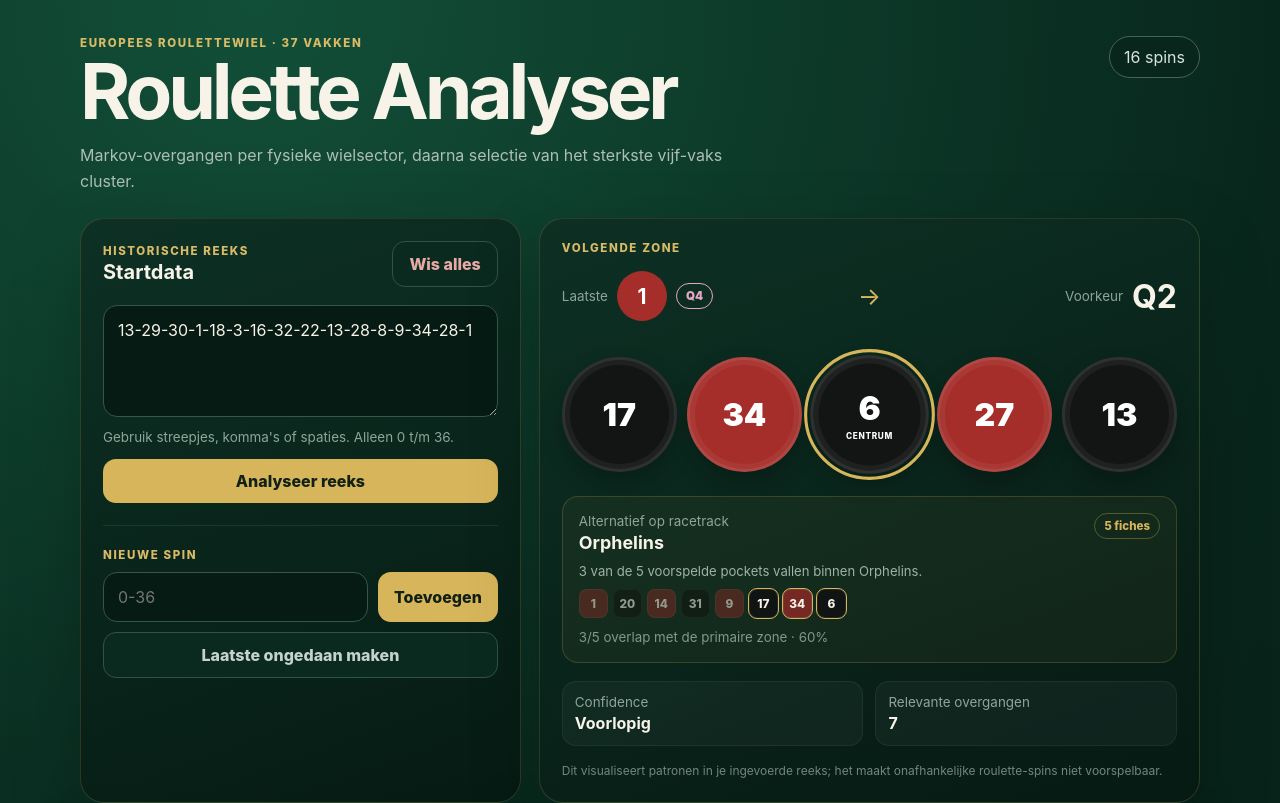
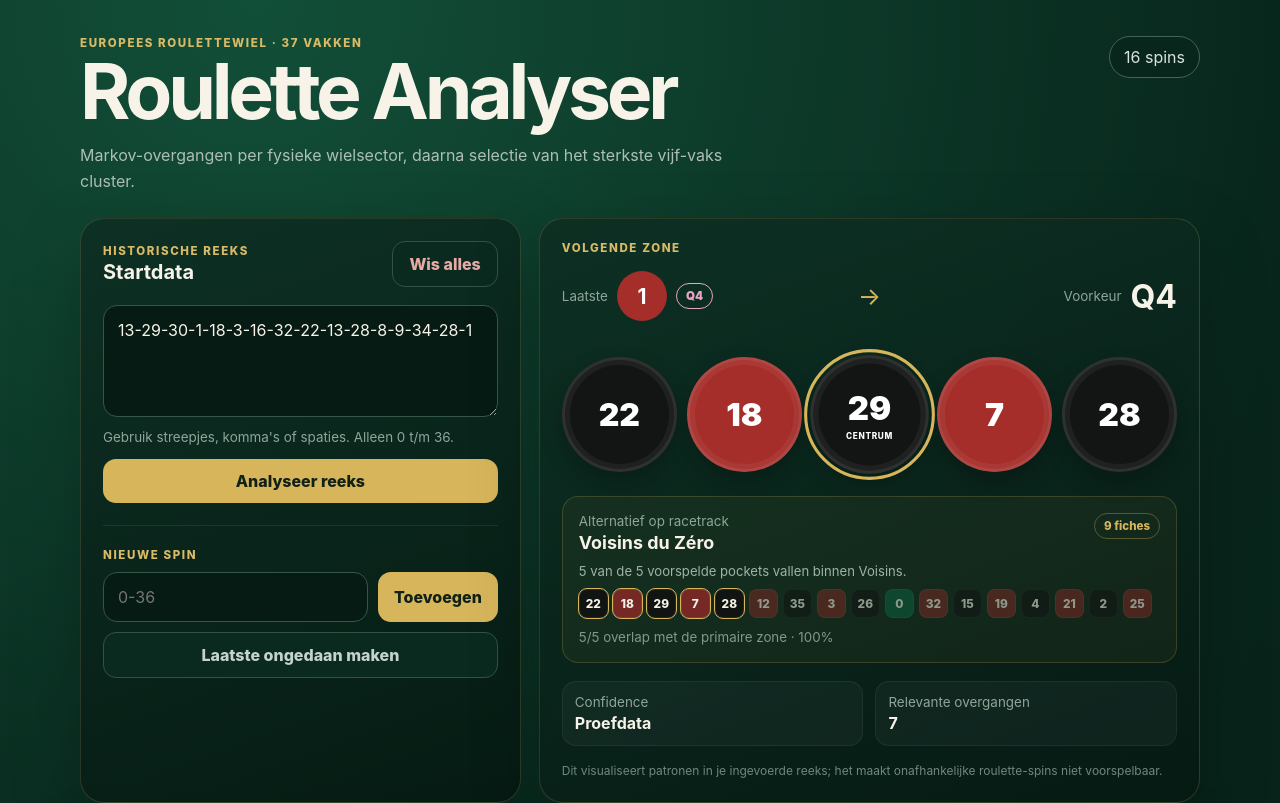
Before and after one commit to rvanheel/roulette-analyser, a Vue app: page / in a window 1280 px wide. Shown: the top 803 px of the page. Built offline with nearby package versions, Linux system fonts and the light colour scheme.

Commit message:
Add circular bias model lab

```diff
--- a/src/roulette.ts
+++ b/src/roulette.ts
@@ -1,5 +1,6 @@
 export type Sector = 'Q1' | 'Q2' | 'Q3' | 'Q4'
 export type RacetrackBetName = 'Voisins du Zéro' | 'Tiers du Cylindre' | 'Orphelins' | 'Jeu Zéro'
+export type ModelId = 'circular' | 'quadrant' | 'offset'
 
 export const WHEEL = [0,32,15,19,4,21,2,25,17,34,6,27,13,36,11,30,8,23,10,5,24,16,33,1,20,14,31,9,22,18,29,7,28,12,35,3,26] as const
 
@@ -10,6 +11,25 @@ export const SECTORS: Record<Sector, readonly number[]> = {
   Q4: [1,20,14,31,9,22,18,29,7,28],
 }
 
+export const MODEL_META: Record<ModelId, { name: string; shortName: string; description: string; recommended?: boolean }> = {
+  circular: {
+    name: 'Circular Bias',
+    shortName: 'Circular',
+    description: 'Zoekt een persistente fysieke hotspot op het echte wiel, zonder kunstmatige kwadrantgrenzen.',
+    recommended: true,
+  },
+  quadrant: {
+    name: 'Quadrant Markov',
+    shortName: 'Kwadrant',
+    description: 'Het oorspronkelijke model: leert welke vaste wielkwadranten historisch op elkaar volgen.',
+  },
+  offset: {
+    name: 'Relative Offset',
+    shortName: 'Offset',
+    description: 'Experimenteel: leert terugkerende fysieke afstanden tussen opeenvolgende uitkomsten.',
+  },
+}
+
 export const RACETRACK_BETS: Record<RacetrackBetName, { numbers: readonly number[]; chips: number; shortName: string }> = {
   'Voisins du Zéro': { numbers: [22,18,29,7,28,12,35,3,26,0,32,15,19,4,21,2,25], chips: 9, shortName: 'Voisins' },
   'Tiers du Cylindre': { numbers: [27,13,36,11,30,8,23,10,5,24,16,33], chips: 6, shortName: 'Tiers' },
@@ -18,7 +38,7 @@ export const RACETRACK_BETS: Record<RacetrackBetName, { numbers: readonly number
 }
 
 export const RANDOM_FIVE_HIT_RATE = 5 / 37 * 100
-
+const KERNEL: Record<number, number> = { [-2]: .06, [-1]: .24, 0: .40, 1: .24, 2: .06 }
 const entries = Object.entries(SECTORS) as [Sector, readonly number[]][]
 
 export const sectorOf = (n: number): Sector => {
@@ -35,13 +55,16 @@ export const parseNumbers = (input: string): number[] => {
 }
 
 const indexOf = (n: number) => WHEEL.indexOf(n as (typeof WHEEL)[number])
+const wrap = (i: number) => (i + WHEEL.length) % WHEEL.length
 
 export const clusterAround = (center: number) => {
   const i = indexOf(center)
-  return [-2,-1,0,1,2].map(d => WHEEL[(i + d + WHEEL.length) % WHEEL.length])
+  return [-2,-1,0,1,2].map(d => WHEEL[wrap(i + d)])
 }
 
-const confidence = (n: number) => n < 3 ? 'Zeer zwak' : n <= 5 ? 'Zwak' : n <= 10 ? 'Voorlopig' : n <= 20 ? 'Redelijk patroon' : 'Sterker patroon'
+const evidenceLabel = (n: number) => n < 30 ? 'Proefdata' : n < 100 ? 'Zwak' : n < 300 ? 'Voorlopig' : 'Bruikbaar signaal'
+const transitionConfidence = (n: number) => n < 3 ? 'Zeer zwak' : n <= 5 ? 'Zwak' : n <= 10 ? 'Voorlopig' : n <= 20 ? 'Redelijk patroon' : 'Sterker patroon'
+const posteriorFiveRate = (hits: number, observations: number) => (hits + 5) / (observations + 37) * 100
 
 export interface SectorStat { sector: Sector; count: number; percentage: number }
 export interface RacetrackRecommendation {
@@ -56,12 +79,19 @@ export interface RacetrackRecommendation {
 }
 
 export interface Prediction {
+  modelId: ModelId
+  modelName: string
+  modelDescription: string
   currentNumber: number
   currentSector: Sector
   predictedSector: Sector
   sectorStats: SectorStat[]
   relevantTransitions: number
   confidence: string
+  sampleSize: number
+  estimatedProbability: number
+  baselineProbability: number
+  probabilityDelta: number
   center: number
   numbers: number[]
   alternative: RacetrackRecommendation
@@ -96,6 +126,8 @@ export interface RacetrackBacktestStat {
 }
 
 export interface BacktestResult {
+  modelId: ModelId
+  modelName: string
   predictions: number
   hits: number
   misses: number
@@ -116,10 +148,38 @@ export interface BacktestResult {
   rows: BacktestRow[]
 }
 
+export interface ModelComparison {
+  modelId: ModelId
+  name: string
+  shortName: string
+  description: string
+  recommended: boolean
+  predictions: number
+  hits: number
+  hitRate: number
+  baseline: number
+  delta: number
+  relativeLift: number
+}
+
+function quadrantContext(history: number[]) {
+  const currentSector = sectorOf(history.at(-1)!)
+  const successors: number[] = []
+  for (let i = 0; i < history.length - 1; i++) {
+    if (sectorOf(history[i]) === currentSector) successors.push(history[i + 1])
+  }
+  const counts: Record<Sector, number> = { Q1: 0, Q2: 0, Q3: 0, Q4: 0 }
+  successors.forEach(n => counts[sectorOf(n)]++)
+  const relevantTransitions = successors.length
+  const sectorStats = (Object.entries(counts) as [Sector, number][])
+    .map(([sector,count]) => ({ sector, count, percentage: relevantTransitions ? count / relevantTransitions * 100 : 0 }))
+    .sort((a,b) => b.count-a.count || a.sector.localeCompare(b.sector))
+  return { currentSector, successors, counts, relevantTransitions, sectorStats }
+}
+
 function recommendRacetrackBet(cluster: number[], center: number): RacetrackRecommendation {
   const zero = RACETRACK_BETS['Jeu Zéro']
   const zeroOverlap = cluster.filter(n => zero.numbers.includes(n))
-
   if (zeroOverlap.length >= 3 && zero.numbers.includes(center)) {
     return {
       name: 'Jeu Zéro', shortName: zero.shortName, numbers: zero.numbers, chips: zero.chips,
@@ -128,16 +188,14 @@ function recommendRacetrackBet(cluster: number[], center: number): RacetrackReco
       reason: `${zeroOverlap.length} van de 5 voorspelde pockets liggen in het compacte gebied rond 0.`,
     }
   }
-
   const names: RacetrackBetName[] = ['Voisins du Zéro', 'Tiers du Cylindre', 'Orphelins']
   const ranked = names.map(name => {
     const bet = RACETRACK_BETS[name]
     const overlap = cluster.filter(n => bet.numbers.includes(n))
-    const centerBonus = bet.numbers.includes(center) ? 0.25 : 0
+    const centerBonus = bet.numbers.includes(center) ? .25 : 0
     const selectivityBonus = 1 / bet.numbers.length
     return { name, bet, overlap, score: overlap.length + centerBonus + selectivityBonus }
   }).sort((a,b) => b.score-a.score)
-
   const best = ranked[0]
   return {
     name: best.name,
@@ -151,66 +209,110 @@ function recommendRacetrackBet(cluster: number[], center: number): RacetrackReco
   }
 }
 
-export function analyse(history: number[]): Prediction | null {
-  if (history.length < 2) return null
-  const currentNumber = history.at(-1)!
-  const currentSector = sectorOf(currentNumber)
-  const successors: number[] = []
+function makePrediction(history: number[], modelId: ModelId, center: number, numbers: number[], estimatedProbability: number, confidence: string, sampleSize: number, predictedSector?: Sector): Prediction {
+  const context = quadrantContext(history)
+  const meta = MODEL_META[modelId]
+  return {
+    modelId,
+    modelName: meta.name,
+    modelDescription: meta.description,
+    currentNumber: history.at(-1)!,
+    currentSector: context.currentSector,
+    predictedSector: predictedSector ?? sectorOf(center),
+    sectorStats: context.sectorStats,
+    relevantTransitions: context.relevantTransitions,
+    confidence,
+    sampleSize,
+    estimatedProbability,
+    baselineProbability: RANDOM_FIVE_HIT_RATE,
+    probabilityDelta: estimatedProbability - RANDOM_FIVE_HIT_RATE,
+    center,
+    numbers,
+    alternative: recommendRacetrackBet(numbers, center),
+  }
+}
 
-  for (let i = 0; i < history.length - 1; i++) {
-    if (sectorOf(history[i]) === currentSector) successors.push(history[i + 1])
-  }
+function circularPrediction(history: number[]): Prediction {
+  const density = Array(WHEEL.length).fill(0) as number[]
+  history.forEach(number => {
+    const i = indexOf(number)
+    Object.entries(KERNEL).forEach(([offset, weight]) => {
+      density[wrap(i + Number(offset))] += weight
+    })
+  })
+  const ranked = WHEEL.map(center => {
+    const zone = clusterAround(center)
+    const score = zone.reduce((sum, n) => sum + density[indexOf(n)], 0)
+    const hits = history.filter(n => zone.includes(n)).length
+    return { center, zone, score, hits }
+  }).sort((a,b) => b.score-a.score || b.hits-a.hits || indexOf(a.center)-indexOf(b.center))
+  const best = ranked[0]
+  const estimated = posteriorFiveRate(best.hits, history.length)
+  return makePrediction(history, 'circular', best.center, best.zone, estimated, evidenceLabel(history.length), history.length)
+}
 
-  const counts: Record<Sector, number> = { Q1: 0, Q2: 0, Q3: 0, Q4: 0 }
-  successors.forEach(n => counts[sectorOf(n)]++)
-  const relevantTransitions = successors.length
-
+function quadrantPrediction(history: number[]): Prediction {
+  const context = quadrantContext(history)
   let predictedSector: Sector
-  if (relevantTransitions) {
-    predictedSector = (Object.entries(counts) as [Sector, number][]).sort((a,b) => b[1]-a[1] || a[0].localeCompare(b[0]))[0][0]
+  if (context.relevantTransitions) {
+    predictedSector = (Object.entries(context.counts) as [Sector, number][])
+      .sort((a,b) => b[1]-a[1] || a[0].localeCompare(b[0]))[0][0]
   } else {
     const overall: Record<Sector, number> = { Q1: 0, Q2: 0, Q3: 0, Q4: 0 }
     history.forEach(n => overall[sectorOf(n)]++)
     predictedSector = (Object.entries(overall) as [Sector, number][]).sort((a,b) => b[1]-a[1])[0][0]
   }
-
-  const sectorStats = (Object.entries(counts) as [Sector, number][])
-    .map(([sector,count]) => ({ sector, count, percentage: relevantTransitions ? count / relevantTransitions * 100 : 0 }))
-    .sort((a,b) => b.count-a.count || a.sector.localeCompare(b.sector))
-
-  const source = successors.length ? successors : history.slice(0,-1)
+  const source = context.successors.length ? context.successors : history.slice(0,-1)
   const target = source.filter(n => sectorOf(n) === predictedSector)
   const candidates = WHEEL.map(center => {
-    const cluster = clusterAround(center)
-    const targetHits = target.filter(n => cluster.includes(n)).length
-    const allHits = source.filter(n => cluster.includes(n)).length
+    const zone = clusterAround(center)
+    const targetHits = target.filter(n => zone.includes(n)).length
+    const allHits = source.filter(n => zone.includes(n)).length
     const exact = target.filter(n => n === center).length
     const bonus = sectorOf(center) === predictedSector ? .25 : 0
-    return { center, cluster, score: targetHits * 10 + allHits * 2 + exact + bonus, targetHits, allHits }
-  }).sort((a,b) => b.score-a.score || b.targetHits-a.targetHits || b.allHits-a.allHits || indexOf(a.center)-indexOf(b.center))
-
+    return { center, zone, score: targetHits * 10 + allHits * 2 + exact + bonus, hits: targetHits }
+  }).sort((a,b) => b.score-a.score || b.hits-a.hits || indexOf(a.center)-indexOf(b.center))
   const best = candidates[0]
-  return {
-    currentNumber,
-    currentSector,
-    predictedSector,
-    sectorStats,
-    relevantTransitions,
-    confidence: confidence(relevantTransitions),
-    center: best.center,
-    numbers: best.cluster,
-    alternative: recommendRacetrackBet(best.cluster, best.center),
-  }
+  const estimated = posteriorFiveRate(best.hits, Math.max(target.length, 0))
+  return makePrediction(history, 'quadrant', best.center, best.zone, estimated, transitionConfidence(context.relevantTransitions), context.relevantTransitions, predictedSector)
 }
 
-export function backtest(history: number[], minimumTrainingSpins = 5): BacktestResult {
+function offsetPrediction(history: number[]): Prediction {
+  const offsets: number[] = []
+  for (let i = 0; i < history.length - 1; i++) offsets.push(wrap(indexOf(history[i + 1]) - indexOf(history[i])))
+  const density = Array(WHEEL.length).fill(0) as number[]
+  offsets.forEach(offset => {
+    Object.entries(KERNEL).forEach(([delta, weight]) => {
+      density[wrap(offset + Number(delta))] += weight
+    })
+  })
+  const currentIndex = indexOf(history.at(-1)!)
+  const ranked = WHEEL.map((_, offsetCenter) => {
+    const offsetWindow = [-2,-1,0,1,2].map(d => wrap(offsetCenter + d))
+    const score = offsetWindow.reduce((sum, offset) => sum + density[offset], 0)
+    const hits = offsets.filter(offset => offsetWindow.includes(offset)).length
+    const center = WHEEL[wrap(currentIndex + offsetCenter)]
+    const zone = offsetWindow.map(offset => WHEEL[wrap(currentIndex + offset)])
+    return { center, zone, score, hits }
+  }).sort((a,b) => b.score-a.score || b.hits-a.hits || indexOf(a.center)-indexOf(b.center))
+  const best = ranked[0]
+  const estimated = posteriorFiveRate(best.hits, offsets.length)
+  return makePrediction(history, 'offset', best.center, best.zone, estimated, evidenceLabel(offsets.length), offsets.length)
+}
+
+export function analyse(history: number[], modelId: ModelId = 'circular'): Prediction | null {
+  if (history.length < 2) return null
+  if (modelId === 'quadrant') return quadrantPrediction(history)
+  if (modelId === 'offset') return offsetPrediction(history)
+  return circularPrediction(history)
+}
+
+export function backtest(history: number[], minimumTrainingSpins = 5, modelId: ModelId = 'circular'): BacktestResult {
   const rows: BacktestRow[] = []
-
   for (let targetIndex = minimumTrainingSpins; targetIndex < history.length; targetIndex++) {
     const trainingHistory = history.slice(0, targetIndex)
-    const prediction = analyse(trainingHistory)
+    const prediction = analyse(trainingHistory, modelId)
     if (!prediction) continue
-
     const actual = history[targetIndex]
     const actualSector = sectorOf(actual)
     const alt = prediction.alternative
@@ -231,7 +333,6 @@ export function backtest(history: number[], minimumTrainingSpins = 5): BacktestR
       racetrackBaseline: alt.numbers.length / 37 * 100,
     })
   }
-
   const predictions = rows.length
   const hits = rows.filter(row => row.hit).length
   const sectorHits = rows.filter(row => row.sectorHit).length
@@ -240,14 +341,12 @@ export function backtest(history: number[], minimumTrainingSpins = 5): BacktestR
   const expectedRandomHits = predictions * 5 / 37
   const percentagePointDelta = hitRate - RANDOM_FIVE_HIT_RATE
   const relativeLift = RANDOM_FIVE_HIT_RATE ? hitRate / RANDOM_FIVE_HIT_RATE : 0
-
   const racetrackHits = rows.filter(row => row.racetrackHit).length
   const racetrackHitRate = predictions ? racetrackHits / predictions * 100 : 0
   const racetrackExpectedHits = rows.reduce((sum, row) => sum + row.racetrackNumbers.length / 37, 0)
   const racetrackExpectedRate = predictions ? racetrackExpectedHits / predictions * 100 : 0
   const racetrackDelta = racetrackHitRate - racetrackExpectedRate
   const racetrackRelativeLift = racetrackExpectedRate ? racetrackHitRate / racetrackExpectedRate : 0
-
   const names = Object.keys(RACETRACK_BETS) as RacetrackBetName[]
   const racetrackStats = names.map(name => {
     const subset = rows.filter(row => row.racetrackName === name)
@@ -256,22 +355,14 @@ export function backtest(history: number[], minimumTrainingSpins = 5): BacktestR
     const betHits = subset.filter(row => row.racetrackHit).length
     const rate = count ? betHits / count * 100 : 0
     const baseline = bet.numbers.length / 37 * 100
-    return {
-      name,
-      shortName: bet.shortName,
-      predictions: count,
-      hits: betHits,
-      hitRate: rate,
-      baseline,
-      delta: rate - baseline,
-      relativeLift: baseline ? rate / baseline : 0,
-    }
+    return { name, shortName: bet.shortName, predictions: count, hits: betHits, hitRate: rate, baseline, delta: rate-baseline, relativeLift: baseline ? rate/baseline : 0 }
   })
-
   return {
+    modelId,
+    modelName: MODEL_META[modelId].name,
     predictions,
     hits,
-    misses: predictions - hits,
+    misses: predictions-hits,
     sectorHits,
     hitRate,
     sectorHitRate,
@@ -290,6 +381,27 @@ export function backtest(history: number[], minimumTrainingSpins = 5): BacktestR
   }
 }
 
+export function compareModels(history: number[], minimumTrainingSpins = 5): ModelComparison[] {
+  const modelIds: ModelId[] = ['circular', 'quadrant', 'offset']
+  return modelIds.map(modelId => {
+    const result = backtest(history, minimumTrainingSpins, modelId)
+    const meta = MODEL_META[modelId]
+    return {
+      modelId,
+      name: meta.name,
+      shortName: meta.shortName,
+      description: meta.description,
+      recommended: !!meta.recommended,
+      predictions: result.predictions,
+      hits: result.hits,
+      hitRate: result.hitRate,
+      baseline: RANDOM_FIVE_HIT_RATE,
+      delta: result.percentagePointDelta,
+      relativeLift: result.relativeLift,
+    }
+  }).sort((a,b) => b.hitRate-a.hitRate)
+}
+
 export const rouletteColor = (n: number): 'green' | 'red' | 'black' => {
   if (n === 0) return 'green'
   return new Set([1,3,5,7,9,12,14,16,18,19,21,23,25,27,30,32,34,36]).has(n) ? 'red' : 'black'
```
